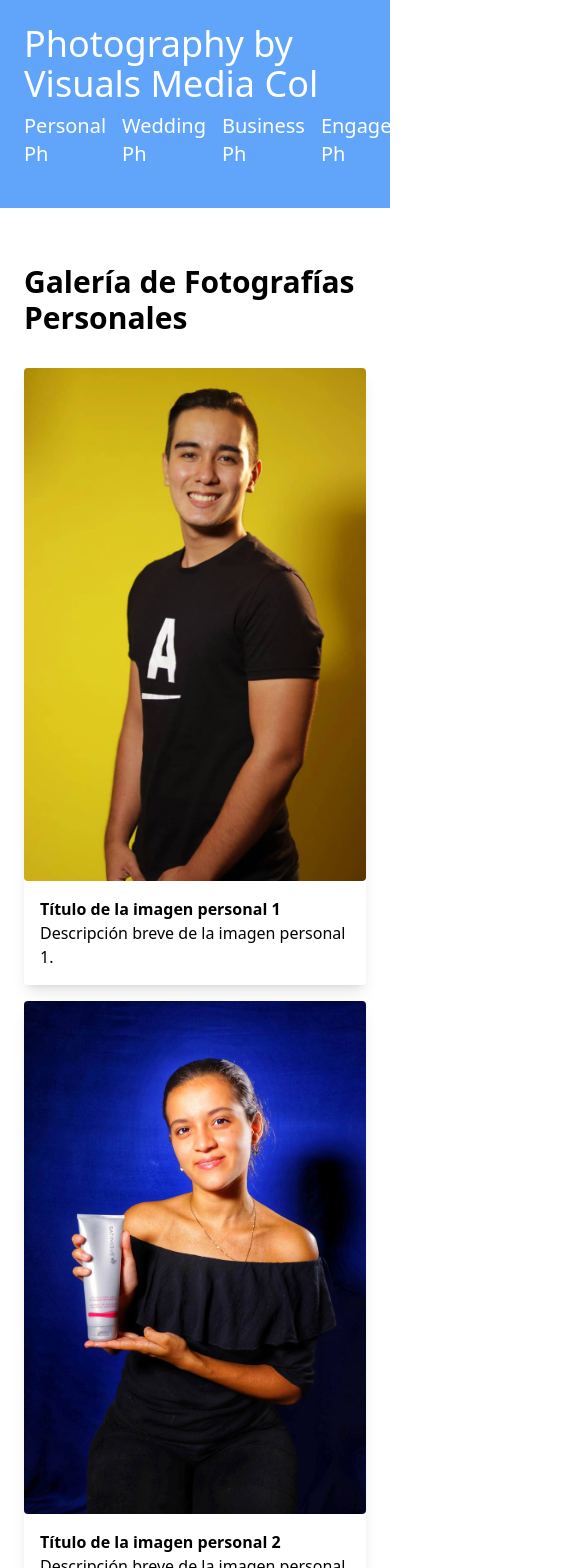
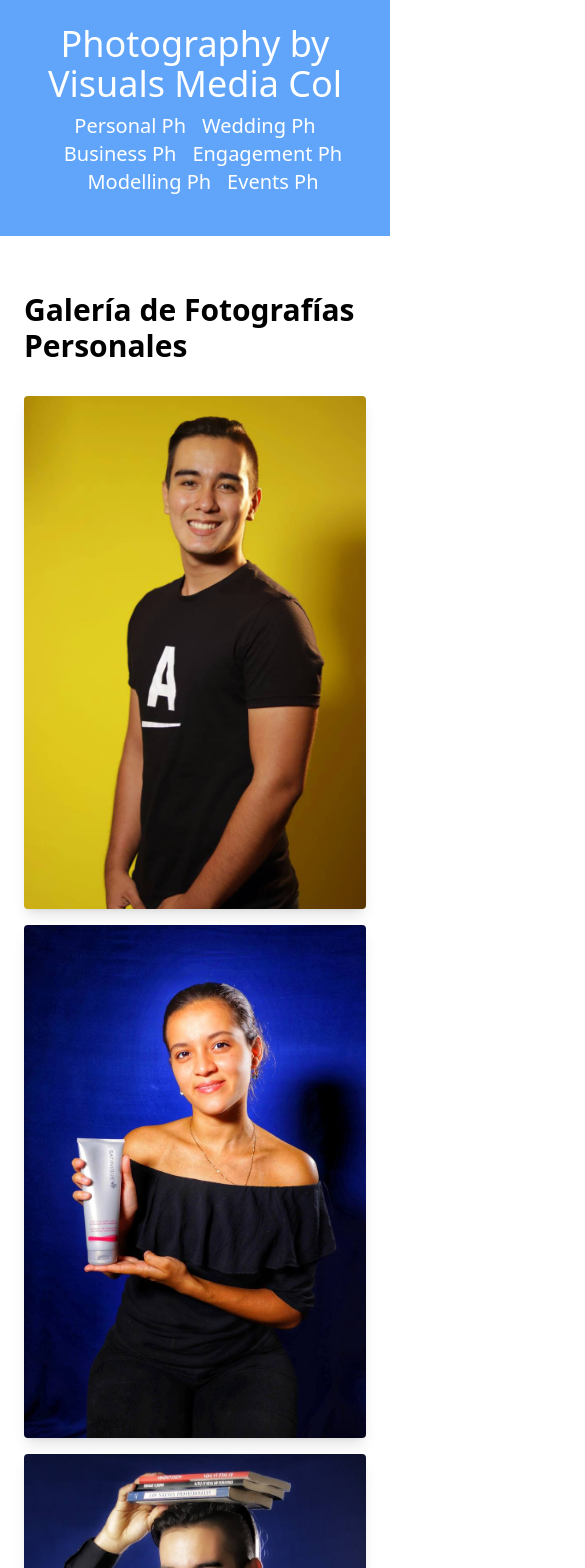
Before and after one commit to manuelg04/visualsMediaCol, a Next.js app: page /servicios-fotografia in a window 390 px wide. Shown: the top 1568 px of the page, 585 px wide, since content can reach past the window. Built offline with nearby package versions, Linux system fonts and the light colour scheme.

Commit message:
diseño responsive

```diff
--- a/pages/components/bussinessph.js
+++ b/pages/components/bussinessph.js
@@ -22,12 +22,7 @@ const BusinessPh = () => {
             objectFit="cover"
             className="rounded"
           />
-          <div className="p-4">
-            <h3 className="font-bold">
-              Título de la imagen de negocio {index + 1}
-            </h3>
-            <p>Descripción breve de la imagen de negocio {index + 1}.</p>
-          </div>
+
         </div>
       ))}
     </div>
--- a/pages/components/engagementph.js
+++ b/pages/components/engagementph.js
@@ -22,12 +22,7 @@ const PersonalPh = () => {
             objectFit="cover"
             className="rounded"
           />
-          <div className="p-4">
-            <h3 className="font-bold">
-              Título de la imagen personal {index + 1}
-            </h3>
-            <p>Descripción breve de la imagen personal {index + 1}.</p>
-          </div>
+
         </div>
       ))}
     </div>
--- a/pages/components/eventsph.js
+++ b/pages/components/eventsph.js
@@ -22,12 +22,7 @@ const PersonalPh = () => {
             objectFit="cover"
             className="rounded"
           />
-          <div className="p-4">
-            <h3 className="font-bold">
-              Título de la imagen personal {index + 1}
-            </h3>
-            <p>Descripción breve de la imagen personal {index + 1}.</p>
-          </div>
+
         </div>
       ))}
     </div>
--- a/pages/components/modellingph.js
+++ b/pages/components/modellingph.js
@@ -22,12 +22,6 @@ const PersonalPh = () => {
             objectFit="cover"
             className="rounded"
           />
-          <div className="p-4">
-            <h3 className="font-bold">
-              Título de la imagen personal {index + 1}
-            </h3>
-            <p>Descripción breve de la imagen personal {index + 1}.</p>
-          </div>
         </div>
       ))}
     </div>
--- a/pages/components/personalph.js
+++ b/pages/components/personalph.js
@@ -22,12 +22,6 @@ const PersonalPh = () => {
             objectFit="cover"
             className="rounded"
           />
-          <div className="p-4">
-            <h3 className="font-bold">
-              Título de la imagen personal {index + 1}
-            </h3>
-            <p>Descripción breve de la imagen personal {index + 1}.</p>
-          </div>
         </div>
       ))}
     </div>
--- a/pages/components/weddingph.js
+++ b/pages/components/weddingph.js
@@ -22,12 +22,6 @@ const WeddingPh = () => {
             objectFit="cover"
             className="rounded"
           />
-          <div className="p-4">
-            <h3 className="font-bold">
-              Título de la imagen de boda {index + 1}
-            </h3>
-            <p>Descripción breve de la imagen de boda {index + 1}.</p>
-          </div>
         </div>
       ))}
     </div>
--- a/pages/servicios-fotografia.js
+++ b/pages/servicios-fotografia.js
@@ -2,12 +2,11 @@ import Head from 'next/head'
 import Image from 'next/image'
 import Link from 'next/link'
 import PersonalPh from './components/personalph'
-import WeddingPh from './components/weddingph'
+import WeddingPh from './components/bussinessph'
 import BusinessPh from './components/bussinessph'
 import EngagementPh from './components/engagementph'
 import ModellingPh from './components/modellingph'
 import EventsPh from './components/eventsph'
-
 
 export default function Services() {
   return (
@@ -19,9 +18,9 @@ export default function Services() {
       </Head>
 
       <header className="bg-blue-400 text-white p-6">
-        <h1 className="text-4xl mb-2">Photography by Visuals Media Col</h1>
+        <h1 className="text-4xl mb-2 text-center md:text-left">Photography by Visuals Media Col</h1>
         <nav className="mb-4">
-          <ul className="flex space-x-4">
+          <ul className="flex flex-wrap justify-center md:justify-start space-x-4">
             <li><Link href="#personal" className="text-xl">Personal Ph</Link></li>
             <li><Link href="#wedding" className="text-xl">Wedding Ph</Link></li>
             <li><Link href="#bussiness" className="text-xl">Business Ph</Link></li>
@@ -32,7 +31,7 @@ export default function Services() {
         </nav>
       </header>
 
-      <main className="flex-grow p-6">
+      <main className="flex-grow p-6 md:px-16">
         <section id="personal">
           <PersonalPh />
         </section>
```
